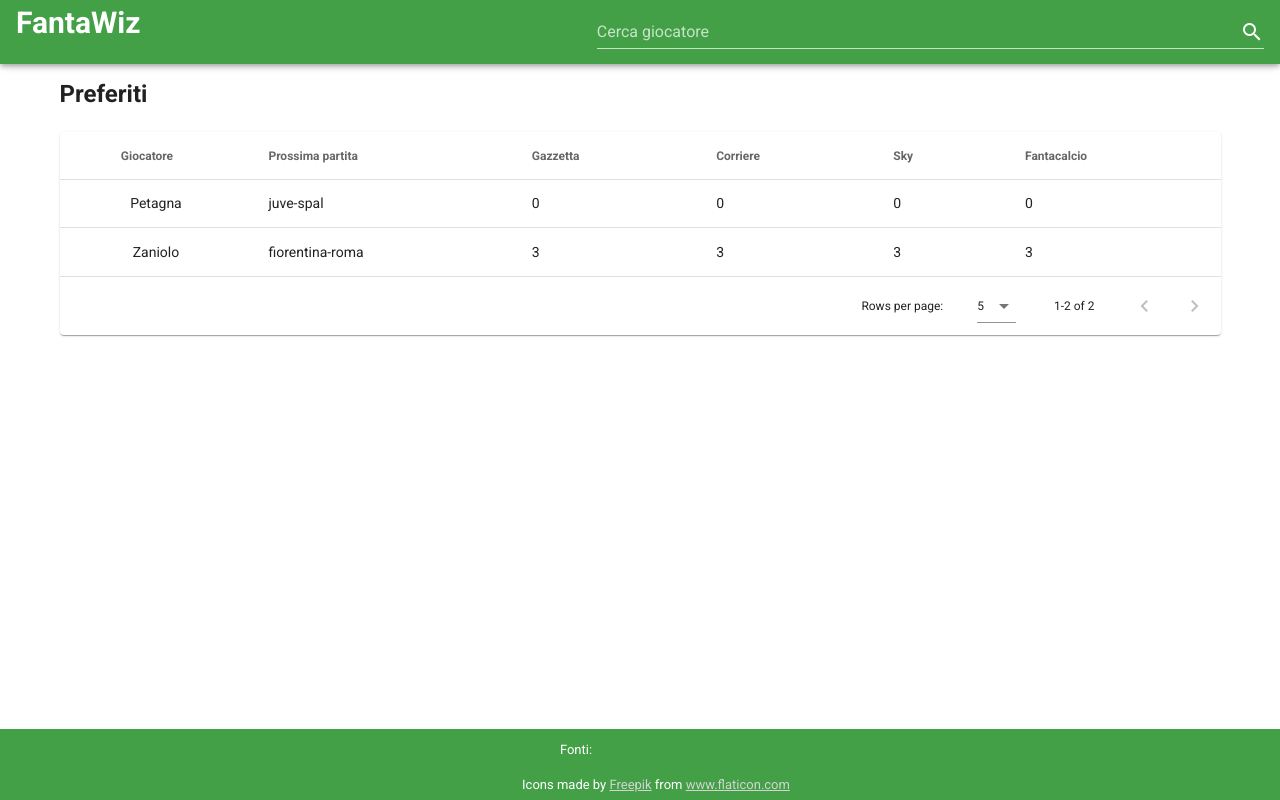
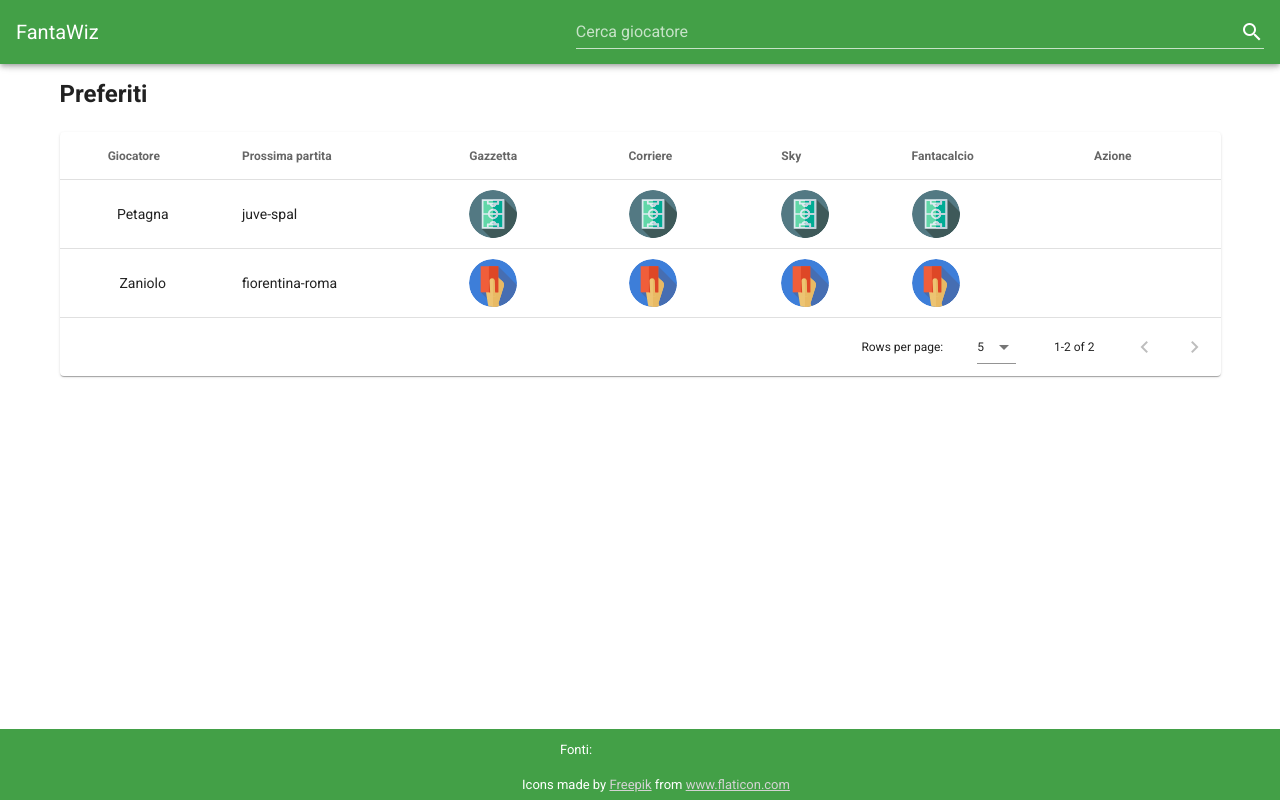
Before and after one commit to vittoriovaselli/FantaWiz, a Vue app in the folder fe/fantawiz-fe/: page / in a window 1280 px wide. Built offline with nearby package versions, Linux system fonts and the light colour scheme.

Commit message:
icon inserted in tables

```diff
--- a/fe/fantawiz-fe/src/App.vue
+++ b/fe/fantawiz-fe/src/App.vue
@@ -5,7 +5,7 @@
       color="primary"
       dark
     >
-      <v-toolbar-title><h2>FantaWiz</h2></v-toolbar-title>
+      <v-toolbar-title>FantaWiz</v-toolbar-title>
       <v-spacer></v-spacer>
       <v-text-field
         v-model="search"
@@ -60,11 +60,12 @@ export default {
         align: 'center',
         value: 'player'
       },
-      { text: 'Prossima partita', value: 'prossimaPartita' },
-      { text: 'Gazzetta', value: 'gazzetta' },
-      { text: 'Corriere', value: 'corriere' },
-      { text: 'Sky', value: 'sky' },
-      { text: 'Fantacalcio', value: 'fantacalcio' }
+      { text: 'Prossima partita', value: 'prossimaPartita', filterable: false },
+      { text: 'Gazzetta', value: 'gazzetta', filterable: false },
+      { text: 'Corriere', value: 'corriere', filterable: false },
+      { text: 'Sky', value: 'sky', filterable: false },
+      { text: 'Fantacalcio', value: 'fantacalcio', filterable: false  },
+      { text: 'Azione', value: 'azione', filterable: false  }
     ],
     search: '',
   }),
--- a/fe/fantawiz-fe/src/components/Favourites.vue
+++ b/fe/fantawiz-fe/src/components/Favourites.vue
@@ -7,7 +7,22 @@
       :items="players"
       :items-per-page="5"
       class="elevation-1"
-    ></v-data-table>
+    >
+     <template v-slot:item.gazzetta="{ item }">
+        <v-spacer></v-spacer>
+        <v-img width="48px" lazy-src :src="require('../assets/icons/player-status/' + status[item.gazzetta])"/>
+        <v-spacer></v-spacer>
+      </template>
+      <template v-slot:item.corriere="{ item }">
+        <v-img width="48px" lazy-src :src="require('../assets/icons/player-status/' + status[item.corriere])"/>
+      </template>
+      <template v-slot:item.sky="{ item }">
+        <v-img width="48px" lazy-src :src="require('../assets/icons/player-status/' + status[item.sky])"/>
+      </template>
+      <template v-slot:item.fantacalcio="{ item }">
+        <v-img width="48px" lazy-src :src="require('../assets/icons/player-status/' + status[item.fantacalcio])"/>
+      </template>
+    </v-data-table>
   </v-container>
 </template>
 
@@ -21,13 +36,17 @@ export default {
   ],
   data: () => ({
   }),
+
   computed: mapState({
     players: state => state.favourites.players,
+    status: state => state.common.status,
   }),
 }
 
 </script>
 
-<style>
-
+<style scoped>
+  .v-image{
+    margin: 10px 0 !important;
+  }
 </style>
--- a/fe/fantawiz-fe/src/components/Search.vue
+++ b/fe/fantawiz-fe/src/components/Search.vue
@@ -4,13 +4,26 @@
       <v-chip close color="secondary"
       @click:close="resetReserch"
       >{{search}}</v-chip></h2>
-
     <v-data-table
       :headers="headers"
       :items="players"
       :search="search"
       class="elevation-1"
     >
+      <template v-slot:item.gazzetta="{ item }">
+        <v-spacer></v-spacer>
+        <v-img width="48px" lazy-src :src="require('../assets/icons/player-status/' + status[item.gazzetta])"/>
+        <v-spacer></v-spacer>
+      </template>
+      <template v-slot:item.corriere="{ item }">
+        <v-img width="48px" lazy-src :src="require('../assets/icons/player-status/' + status[item.corriere])"/>
+      </template>
+      <template v-slot:item.sky="{ item }">
+        <v-img width="48px" lazy-src :src="require('../assets/icons/player-status/' + status[item.sky])"/>
+      </template>
+      <template v-slot:item.fantacalcio="{ item }">
+        <v-img width="48px" lazy-src :src="require('../assets/icons/player-status/' + status[item.fantacalcio])"/>
+      </template>
     </v-data-table>
   </v-container>
 </template>
@@ -31,6 +44,7 @@
 
     computed: mapState({
       players: state => state.searches.players,
+      status: state => state.common.status,
     }),
 
     methods: {
@@ -40,3 +54,9 @@
     }
   }
 </script>
+
+<style scoped>
+  .v-image{
+    margin: 10px 0 !important;
+  }
+</style>
--- a/fe/fantawiz-fe/src/main.js
+++ b/fe/fantawiz-fe/src/main.js
@@ -4,6 +4,7 @@ import Vuex from 'vuex'
 import vuetify from './plugins/vuetify';
 import favourites from './modules/favourites';
 import searches from './modules/searches';
+import common from './modules/common';
 
 Vue.config.productionTip = false;
 
@@ -13,6 +14,7 @@ const store = new Vuex.Store({
   modules: {
     favourites,
     searches,
+    common,
   }
 })
 
--- /dev/null
+++ b/fe/fantawiz-fe/src/modules/common.js
@@ -0,0 +1,27 @@
+  const state = {
+    status: [
+      'football-field.svg',
+      'bench.svg',
+      'cross.svg',
+      'red-card.svg'
+    ]
+  };
+
+  const getters = {
+
+  };
+
+  const mutations = {
+
+  };
+
+  const actions = {
+
+  };
+
+  export default {
+    state,
+    getters,
+    mutations,
+    actions
+  }
--- a/fe/fantawiz-fe/src/modules/searches.js
+++ b/fe/fantawiz-fe/src/modules/searches.js
@@ -11,25 +11,25 @@ const state = {
     {
       player: 'Ronaldo',
       prossimaPartita: 'juve-spal',
-      gazzetta: 1,
-      corriere: 2,
-      sky: 1,
-      fantacalcio: 2,
+      gazzetta: 0,
+      corriere: 1,
+      sky: 0,
+      fantacalcio: 1,
     },
     {
       player: 'Gomez',
       prossimaPartita: 'atalanta-sampdoria',
-      gazzetta: 4,
-      corriere: 4,
-      sky: 4,
-      fantacalcio: 4,
-    },{
-      player: 'Zaniolo',
-      prossimaPartita: 'fiorentina-roma',
       gazzetta: 3,
       corriere: 3,
       sky: 3,
       fantacalcio: 3,
+    },{
+      player: 'Zaniolo',
+      prossimaPartita: 'fiorentina-roma',
+      gazzetta: 2,
+      corriere: 2,
+      sky: 2,
+      fantacalcio: 2,
     },
   ],
   search: '',
```
Also changed, not shown: fe/fantawiz-fe/src/assets/icons/player-status/credits.txt (deleted).
